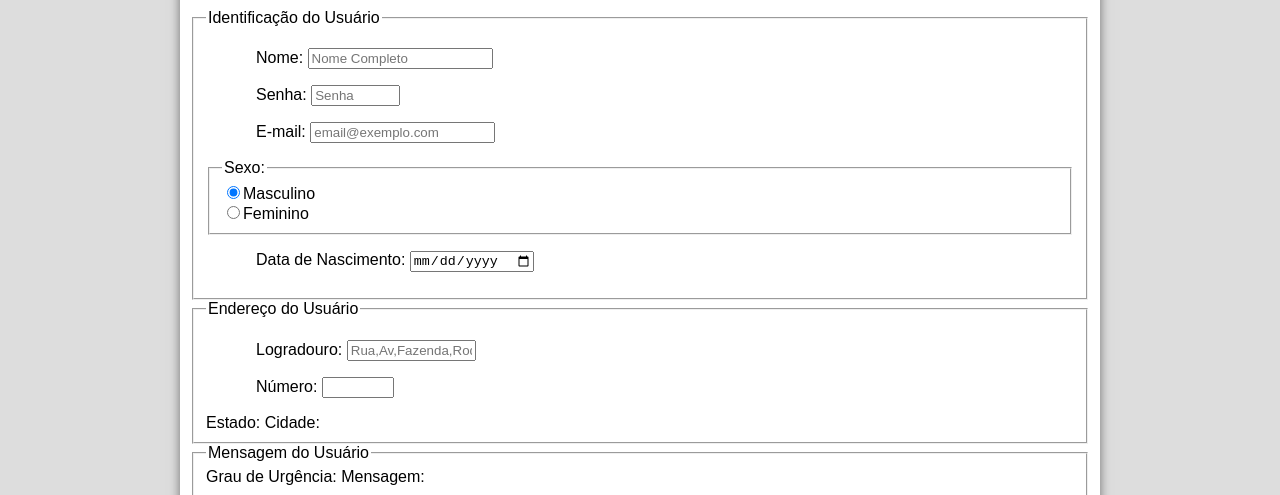
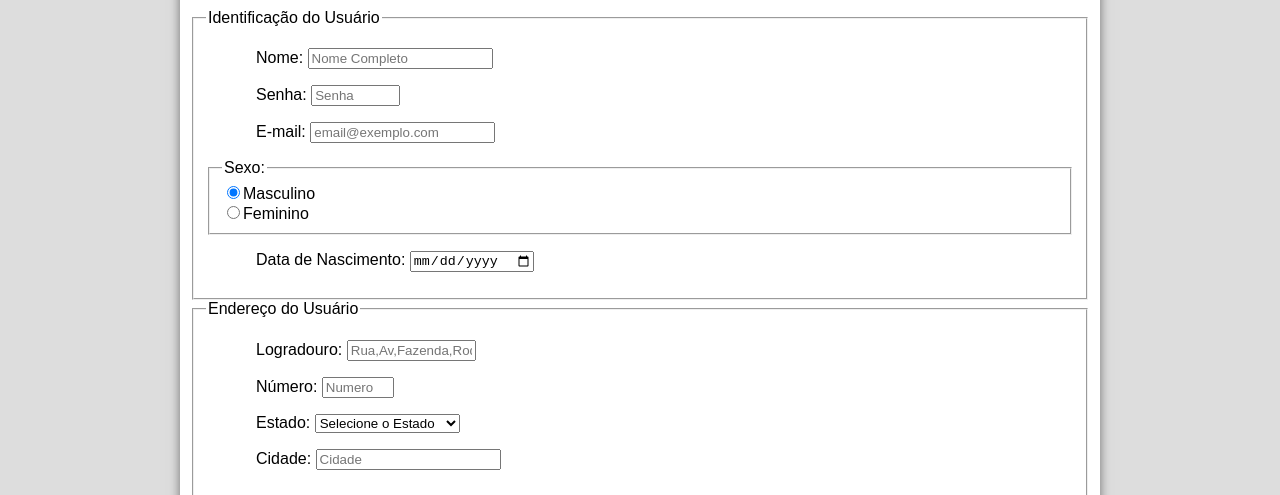
Before and after one commit to MatheusHFernandes/projeto-glass-html5, a plain HTML site: page fale-conosco.html in a window 1280 px wide. Shown: the part 305-800 px from the top of the page. Drawn offline with Linux system fonts and the light colour scheme.

Commit message:
Formularios parte 2

```diff
--- a/fale-conosco.html
+++ b/fale-conosco.html
@@ -43,7 +43,7 @@
         </hgroup>
     </header>
 
-    <form>
+    <form method="post" id="fContato" action="mailto:matheusfernandesm2411@gmail.com">
 
 <fieldset id="usuaario"><legend>Identificação do Usuário</legend>
 
@@ -60,20 +60,65 @@
 <fieldset id="endereco"><legend>Endereço do Usuário</legend>
 
     <p><label for="cRua">Logradouro:</label> <input type="text" name="tRua" id="cRua" size="13" max="80" placeholder="Rua,Av,Fazenda,Rod"></p>
-    <p><label for="cNum">Número:</label> <input type="number" name="tNum" id="cNum" min="0" max="9999"></p>
-    Estado:
-    Cidade:
+    <p><label for="cNum">Número:</label> <input type="number" name="tNum" id="cNum" min="0" max="9999" placeholder="Numero"></p>
+    <p><label for="cEstado">Estado:</label>
+    <select name="tEstado" id="cEstado">
+        <option value="">Selecione o Estado</option>
+        <option value="AC">Acre</option>
+        <option value="AL">Alagoas</option>
+        <option value="AP">Amapá</option>
+        <option value="AM">Amazonas</option>
+        <option value="BA">Bahia</option>
+        <option value="CE">Ceará</option>
+        <option value="DF">Distrito Federal</option>
+        <option value="ES">Espírito Santo</option>
+        <option value="GO">Goiás</option>
+        <option value="MA">Maranhão</option>
+        <option value="MT">Mato Grosso</option>
+        <option value="MS">Mato Grosso do Sul</option>
+        <option value="MG">Minas Gerais</option>
+        <option value="PA">Pará</option>
+        <option value="PB">Paraíba</option>
+        <option value="PR">Paraná</option>
+        <option value="PE">Pernambuco</option>
+        <option value="PI">Piauí</option>
+        <option value="RJ">Rio de Janeiro</option>
+        <option value="RN">Rio Grande do Norte</option>
+        <option value="RS">Rio Grande do Sul</option>
+        <option value="RO">Rondônia</option>
+        <option value="RR">Roraima</option>
+        <option value="SC">Santa Catarina</option>
+        <option value="SP">São Paulo</option>
+        <option value="SE">Sergipe</option>
+        <option value="TO">Tocantins</option>
+    </select></p>
 
+    <p><label for="cCidade">Cidade:</label> <input type="text" name="tCidade" id="cCidade" size="20" maxlength="40" placeholder="Cidade" list="cidade"></p>
+    <datalist id="cidades">
+
+        <option value="São Paulo"></option>
+        <option value="Rio de Janeiro"></option>
+        <option value="Belo Horizonte"></option>
+        <option value="Salvador"></option>
+        <option value="Curitiba"></option>
+        <option value="Porto Alegre"></option>
+        <option value="Florianópolis"></option>
+        <option value="Fortaleza"></option>
+        <option value="Recife"></option>
+        <option value="Brasília"></option>
+
+    </datalist>
 </fieldset>
 
 
 <fieldset id="mensagem"><legend>Mensagem do Usuário</legend>
 
-    Grau de Urgência:
-    Mensagem:
+    <p><label for="cUrg">Grau de Urgência:</label>
+    Min<input type="range" name="tUrg" id="cUrg" min="0" max="10" step="1">Max</p>
+    <p><label for="cMsg">Mensagem:</label>
+    <textarea name="tMsg" id="cMsg" rows="5" cols="40" placeholder="Digite sua mensagem aqui..."></textarea></p>
 
 </fieldset>
-
 
 <fieldset id="pedido"><legend>Quero um Google Glass</legend>
 
```
